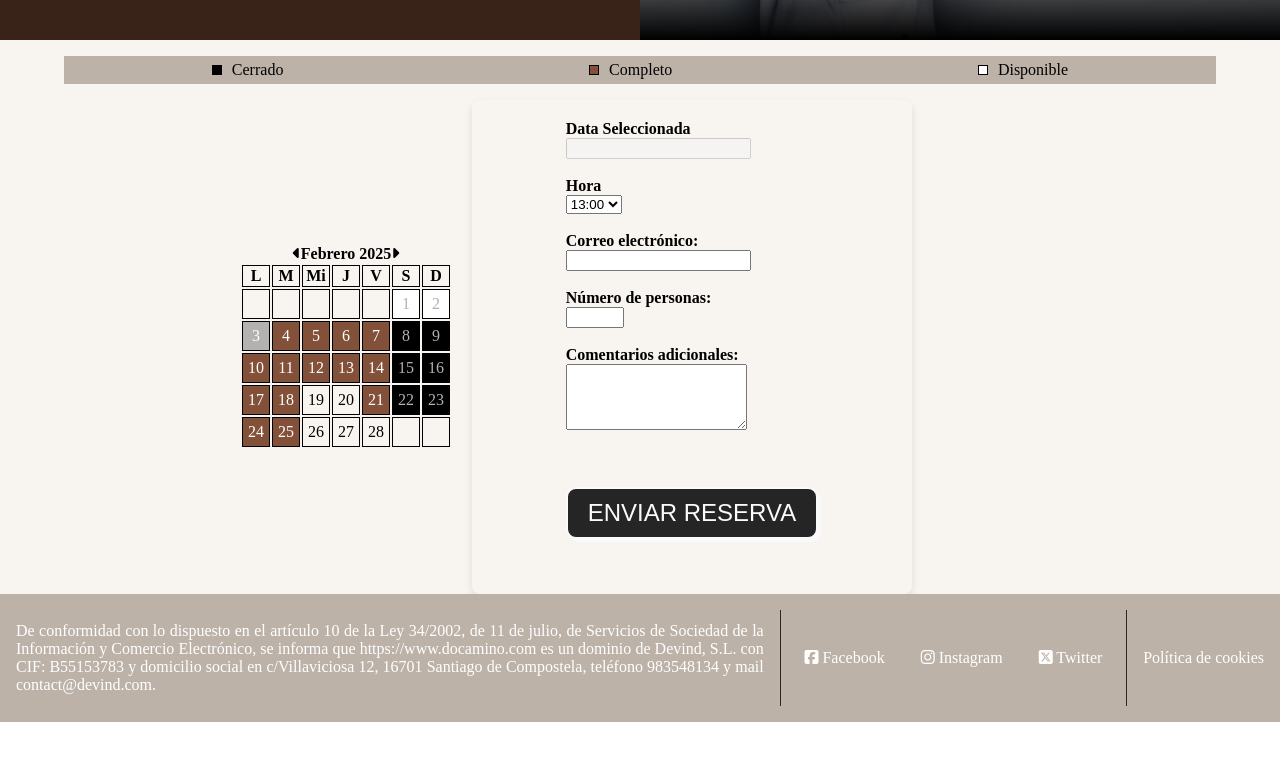
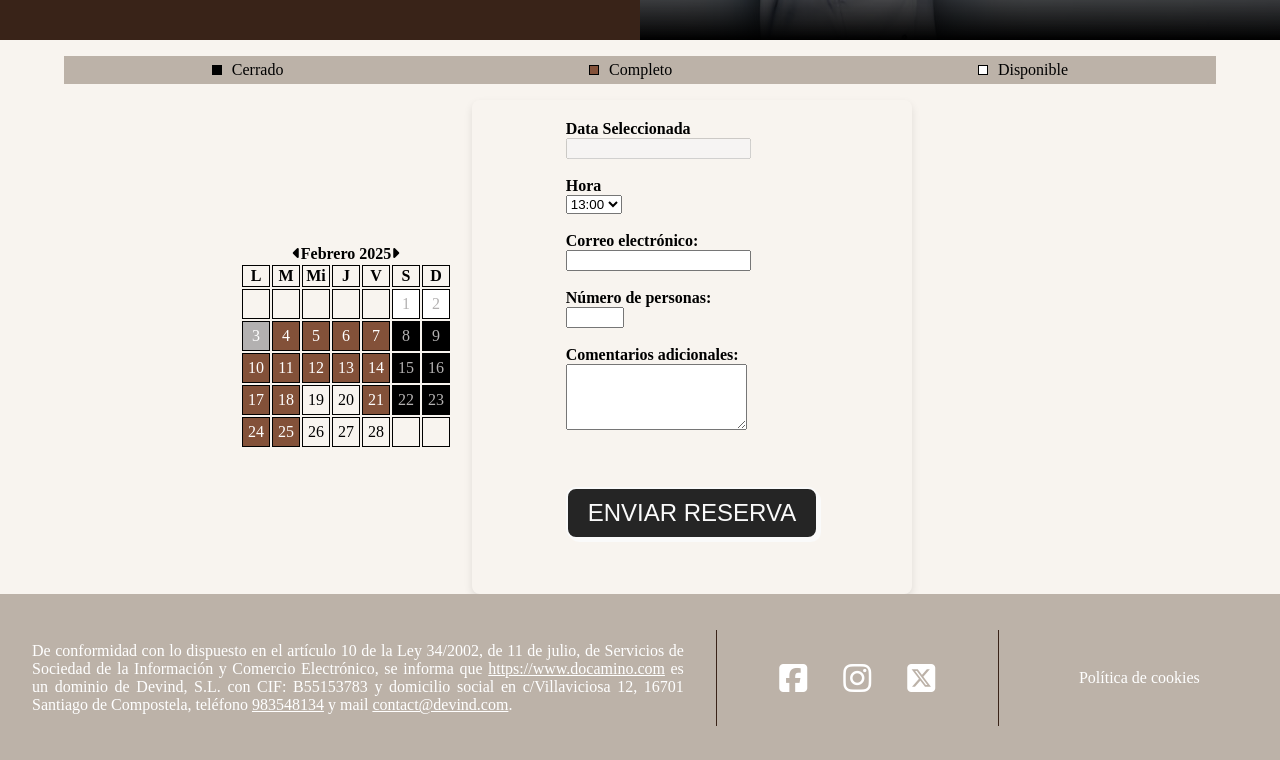
Before and after one commit to JoseRubicco21/Do-camino, a website: page index.html in a window 1280 px wide. Shown: the part 2815-3575 px from the top of the page. Before the commit the page ends 3537 px from the top, so only its background shows below. Drawn offline with Linux system fonts and the light colour scheme.

Commit message:
Update footer

```diff
--- a/index.html
+++ b/index.html
@@ -224,42 +224,35 @@
 		<!-- Alexandre - FOOTER -->
         <footer class="footer">
             <div id="footer-container">
-				<div id="footer-1">
-					De conformidad con lo dispuesto en el artículo 10 de la Ley
-					34/2002, de 11 de julio, de Servicios de Sociedad de la
-					Información y Comercio Electrónico, se informa que
-					https://www.docamino.com es un dominio de Devind, S.L. con
-					CIF: B55153783 y domicilio social en c/Villaviciosa 12,
-					16701 Santiago de Compostela, teléfono 983548134 y mail
-					contact@devind.com.
-				</div>
+                <section id="footer-1" class="footer-section">
+                    <p>
+                        De conformidad con lo dispuesto en el artículo 10 de la Ley 34/2002, de 11 de julio, de Servicios de Sociedad de la Información y Comercio Electrónico, se informa que
+                        <a href="https://www.docamino.com">https://www.docamino.com</a> es un dominio de Devind, S.L. con CIF: B55153783 y domicilio social en c/Villaviciosa 12, 16701 Santiago de Compostela,
+                        teléfono <a href="tel:983548134">983548134</a> y mail <a href="mailto:contact@devind.com">contact@devind.com</a>.
+                    </p>
+                </section>
+
                 <div class="footer-separator"></div>
-				<div id="footer-2">
+
+                <section id="footer-2" class="footer-section">
                     <ul class="footer-social-list">
                         <li>
-							<a href=""
-								><i class="fa-brands fa-square-facebook"></i>
-								Facebook</a
-							>
+                            <a href="#" aria-label="Seguirnos en Facebook"><i class="fa-brands fa-square-facebook fa-2x"></i></a>
                         </li>
                         <li>
-							<a href=""
-								><i class="fa-brands fa-instagram"></i>
-								Instagram</a
-							>
+                            <a href="#" aria-label="Seguirnos en Instagram"><i class="fa-brands fa-instagram fa-2x"></i></a>
                         </li>
                         <li>
-							<a href=""
-								><i class="fa-brands fa-square-x-twitter"></i>
-								Twitter</a
-							>
+                            <a href="#" aria-label="Seguirnos en Twitter"><i class="fa-brands fa-square-x-twitter fa-2x"></i></a>
                         </li>
                     </ul>
-				</div>
+                </section>
+
                 <div class="footer-separator"></div>
-				<div id="footer-3">
-					<a href="">Política de cookies</a>
-				</div>
+
+                <section id="footer-3" class="footer-section">
+                    <a href="#">Política de cookies</a>
+                </section>
             </div>
         </footer>
   </body>
```
Lines whose indentation alone changed are shown as unchanged.
